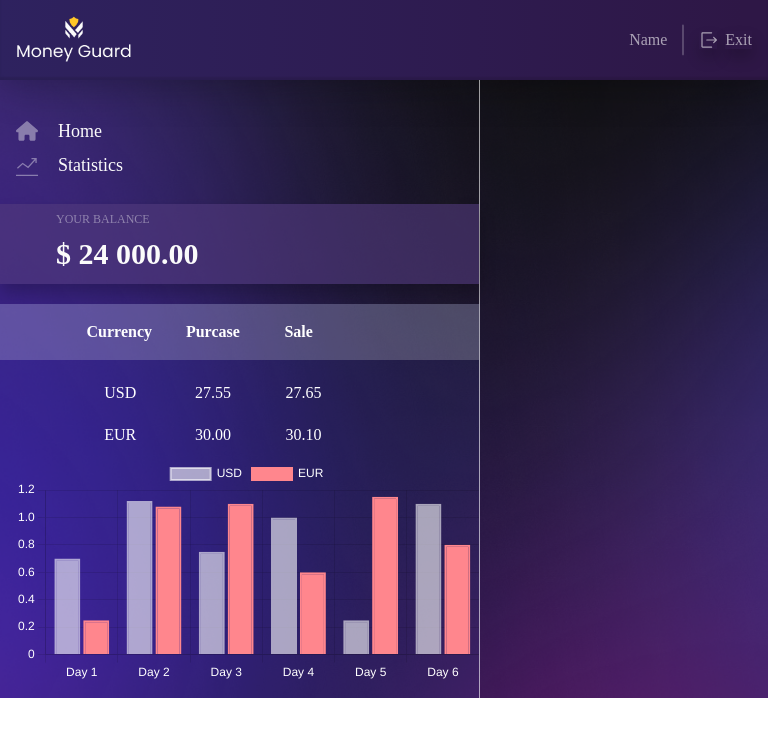
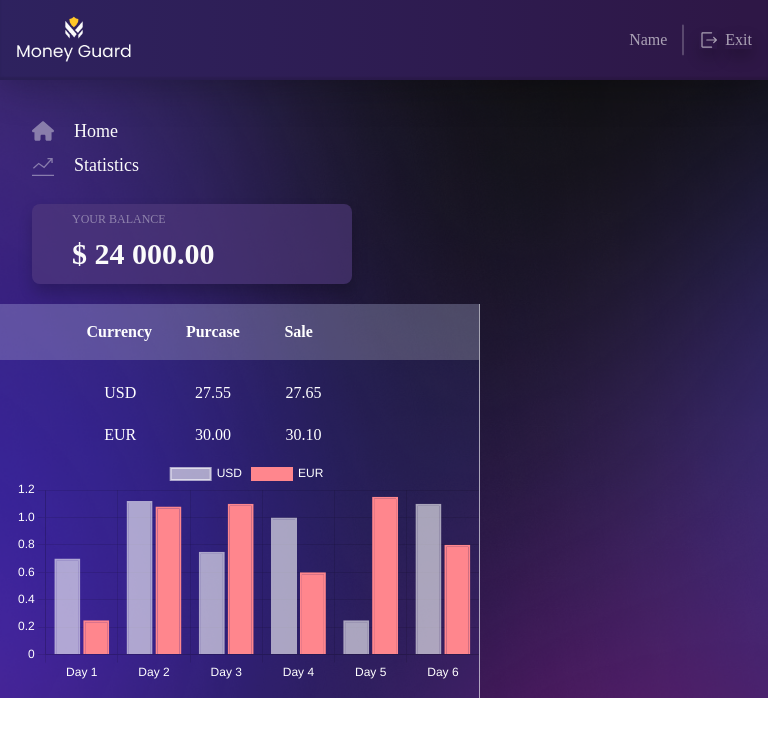
Before and after one commit to Woolfy25/Money-Guard-App, a React (Create React App) app: page / in a window 768 px wide. Shown: the top 736 px of the page. Built offline with nearby package versions, Linux system fonts and the light colour scheme; the HTML template or start-up script is replaced by a standard one.

Commit message:
updating

```diff
--- a/src/components/Sidebar/Sidebar.module.css
+++ b/src/components/Sidebar/Sidebar.module.css
@@ -69,3 +69,29 @@
   font-size: 30px;
   font-weight: 700;
 }
+
+@media (max-width: 768px) and (min-width: 425px) {
+  .container {
+    max-width: 368px;
+    border-right: none;
+  }
+
+  .navigation {
+    margin-left: 32px;
+  }
+
+  .balanceContainer {
+    width: 100%;
+    max-width: 20rem;
+    border-radius: 8px;
+
+    margin-left: 32px;
+    padding-left: 40px;
+    padding-top: 8px;
+    padding-bottom: 11px;
+    margin-bottom: 20px;
+  }
+}
+
+@media (max-width: 424px) {
+}
--- a/src/pages/DashboardPage/DashboardPage.module.css
+++ b/src/pages/DashboardPage/DashboardPage.module.css
@@ -18,3 +18,12 @@
   background-size: cover;
   overflow: auto;
 }
+
+@media (max-width: 768px) and (min-width: 425px) {
+  .dashboardContainer {
+    flex-direction: row;
+  }
+}
+
+@media (max-width: 424px) {
+}
```
